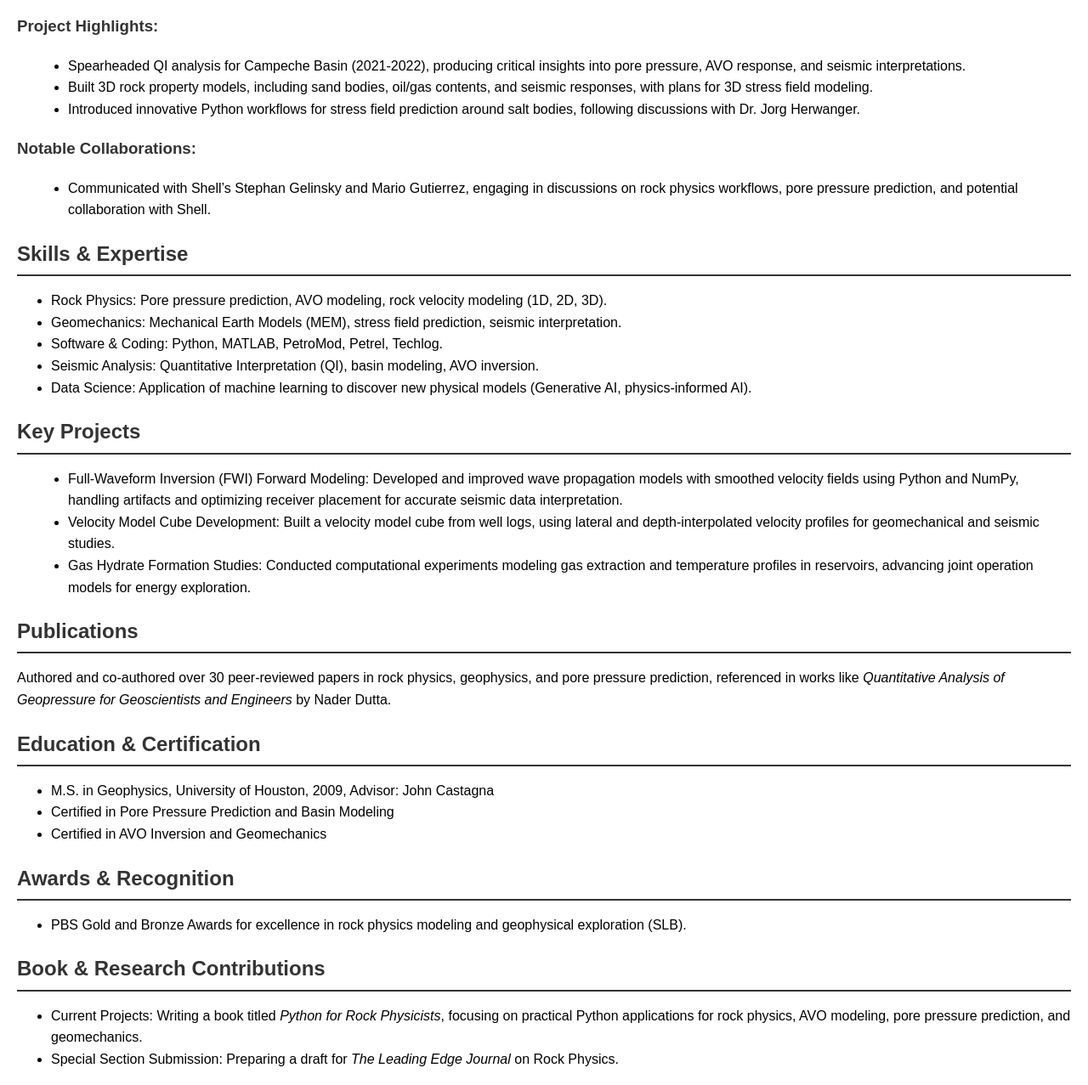
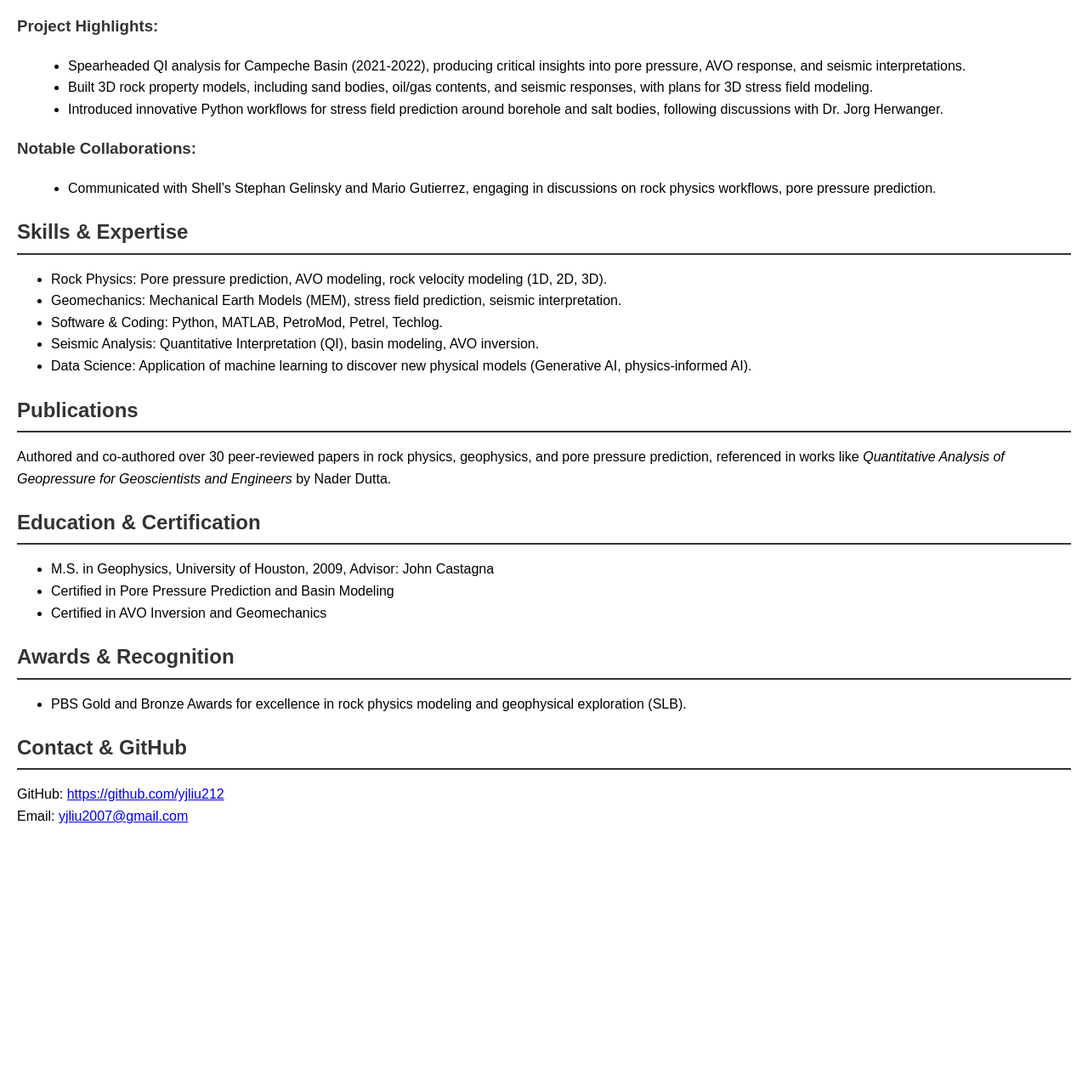
Before and after one commit to yjliu212/hello-world, a plain HTML site: page My_CV.html in a window 1280 px wide. Shown: the part 625-1902 px from the top of the page at 85% size. After the commit the page ends 1619 px from the top, so only its background shows below. Drawn offline with Linux system fonts and the light colour scheme.

Commit message:
Update My_CV.html

```diff
--- a/My_CV.html
+++ b/My_CV.html
@@ -26,11 +26,11 @@
 <body>
 
     <h1>Yangjun (Kevin) Liu</h1>
-    <h2>Rock Physics Expert | Pore Pressure Specialist | Geomechanics & AVO Analyst</h2>
+    <h2>Rock Physics Expert | QI and Pore Pressure Specialist | Geomechanics & AVO Analyst</h2>
     <p>Email: <a href="mailto: yjliu2007@gmail.com">yjliu2007@gmail.com</a> | GitHub: <a href="https://github.com/yjliu212">https://github.com/yjliu212</a></p>
 
     <h2 class="section-title">Profile</h2>
-    <p>I am a seasoned geoscientist with over 15 years of experience in rock physics, pore pressure prediction, and geomechanics, specializing in seismic imaging and quantitative interpretation (QI) analysis. I have contributed to over 30 journal articles in geophysics, rock physics, and pore pressure prediction, and possess a strong foundation in Python and MATLAB for rock physics, AVO inversion, and mechanical earth modeling (MEM). My work has consistently earned recognition, including PBS gold and bronze awards at SLB, where I led significant projects in oil and gas exploration.</p>
+    <p>I am a seasoned geoscientist with over 15 years of experience in rock physics, QI and geomechanics, specializing in pore pressure prediction and seismic analysis. I have contributed to over 30 journal articles in geophysics, rock physics, and pore pressure prediction, and possess a strong foundation in Python and MATLAB for rock physics, AVO inversion, and mechanical earth modeling (MEM). My work has consistently earned recognition, including PBS gold and bronze awards at SLB, where I led significant projects in oil and gas exploration.</p>
 
     <h2 class="section-title">Professional Experience</h2>
     <h3>SLB (Schlumberger) — Rock Physicist (2009 – 2024)</h3>
@@ -46,12 +46,12 @@
     <ul class="project-highlight">
         <li>Spearheaded QI analysis for Campeche Basin (2021-2022), producing critical insights into pore pressure, AVO response, and seismic interpretations.</li>
         <li>Built 3D rock property models, including sand bodies, oil/gas contents, and seismic responses, with plans for 3D stress field modeling.</li>
-        <li>Introduced innovative Python workflows for stress field prediction around salt bodies, following discussions with Dr. Jorg Herwanger.</li>
+        <li>Introduced innovative Python workflows for stress field prediction around borehole and salt bodies, following discussions with Dr. Jorg Herwanger.</li>
     </ul>
 
     <h3>Notable Collaborations:</h3>
     <ul class="collaboration">
-        <li>Communicated with Shell’s Stephan Gelinsky and Mario Gutierrez, engaging in discussions on rock physics workflows, pore pressure prediction, and potential collaboration with Shell.</li>
+        <li>Communicated with Shell’s Stephan Gelinsky and Mario Gutierrez, engaging in discussions on rock physics workflows, pore pressure prediction.</li>
     </ul>
 
     <h2 class="section-title">Skills & Expertise</h2>
@@ -61,13 +61,6 @@
         <li>Software & Coding: Python, MATLAB, PetroMod, Petrel, Techlog.</li>
         <li>Seismic Analysis: Quantitative Interpretation (QI), basin modeling, AVO inversion.</li>
         <li>Data Science: Application of machine learning to discover new physical models (Generative AI, physics-informed AI).</li>
-    </ul>
-
-    <h2 class="section-title">Key Projects</h2>
-    <ul class="key-project">
-        <li>Full-Waveform Inversion (FWI) Forward Modeling: Developed and improved wave propagation models with smoothed velocity fields using Python and NumPy, handling artifacts and optimizing receiver placement for accurate seismic data interpretation.</li>
-        <li>Velocity Model Cube Development: Built a velocity model cube from well logs, using lateral and depth-interpolated velocity profiles for geomechanical and seismic studies.</li>
-        <li>Gas Hydrate Formation Studies: Conducted computational experiments modeling gas extraction and temperature profiles in reservoirs, advancing joint operation models for energy exploration.</li>
     </ul>
 
     <h2 class="section-title">Publications</h2>
@@ -85,12 +78,6 @@
         <li>PBS Gold and Bronze Awards for excellence in rock physics modeling and geophysical exploration (SLB).</li>
     </ul>
 
-    <h2 class="section-title">Book & Research Contributions</h2>
-    <ul>
-        <li>Current Projects: Writing a book titled <i>Python for Rock Physicists</i>, focusing on practical Python applications for rock physics, AVO modeling, pore pressure prediction, and geomechanics.</li>
-        <li>Special Section Submission: Preparing a draft for <i>The Leading Edge Journal</i> on Rock Physics.</li>
-    </ul>
-
     <h2 class="section-title">Contact & GitHub</h2>
     <p>GitHub: <a href="https://github.com/yjliu212">https://github.com/yjliu212</a><br>
     Email: <a href="mailto: yjliu2007@gmail.com">yjliu2007@gmail.com</a></p>
```
